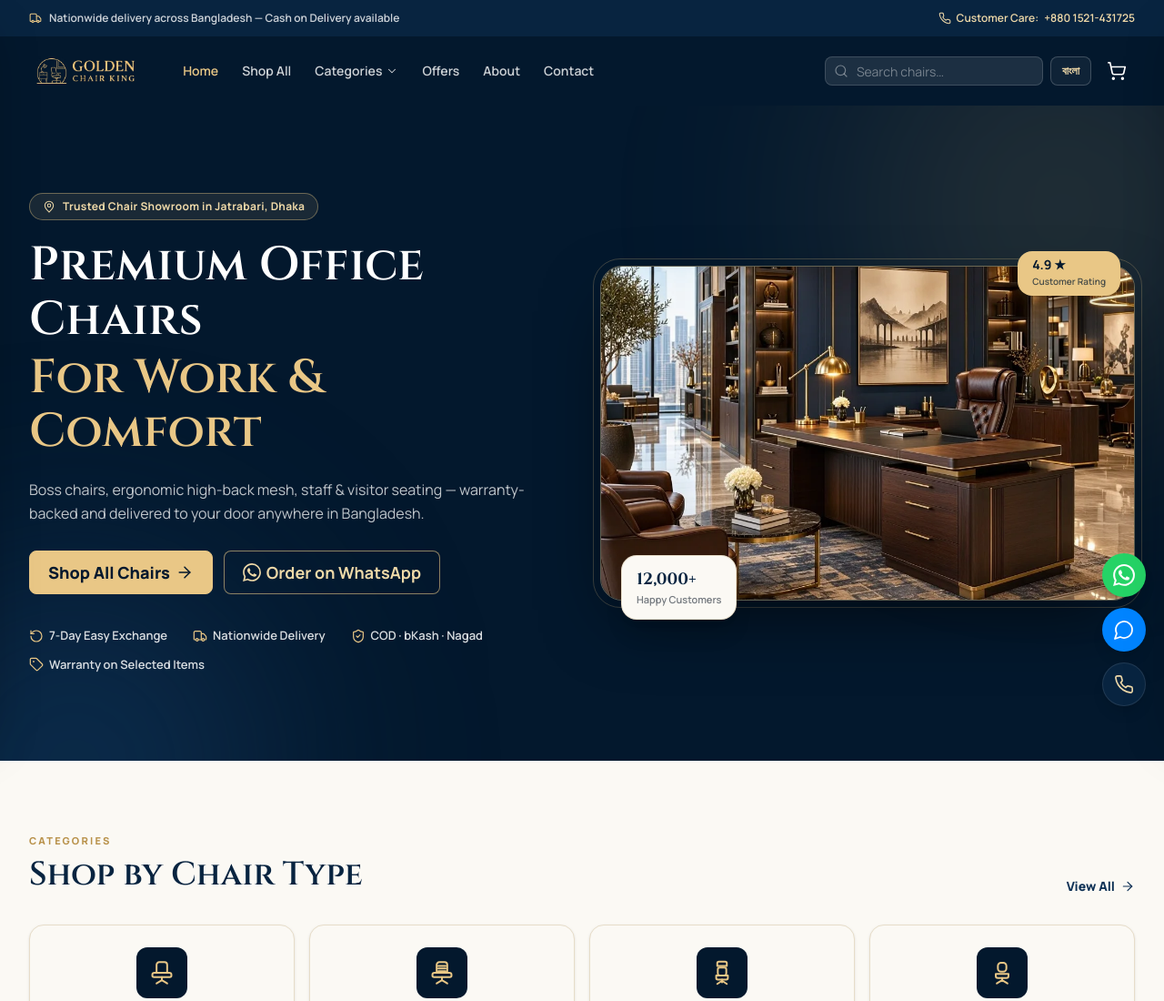
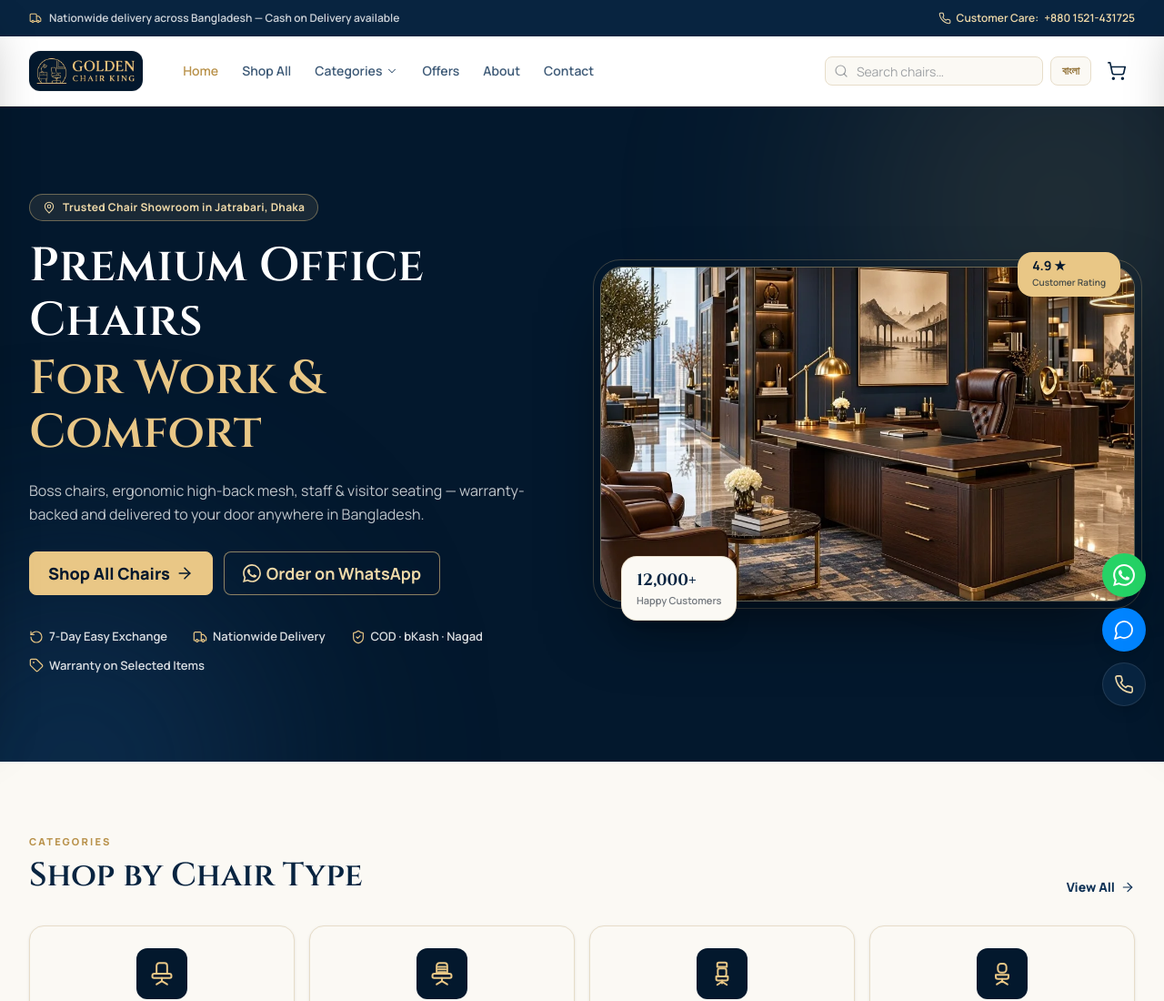
Before and after one commit to imrankhansaami/golden-chair-king-website, a website: page index.html in a window 1280 px wide. Shown: the top 1100 px of the page at 91% size. Drawn offline with Linux system fonts and the light colour scheme.

Commit message:
White header - dark nav links, navy logo chip, light search/lang/cart controls

```diff
--- a/index.html
+++ b/index.html
@@ -391,14 +391,14 @@
 
   <!-- ======= Header ======= -->
 
-  <header id="site-header" class="sticky top-0 z-50 bg-navy-950">
+  <header id="site-header" class="sticky top-0 z-50 border-b border-base-200 bg-white">
     <div class="container-x flex h-16 items-center gap-2 sm:gap-3 lg:h-[76px]">
-      <button type="button" data-open-menu class="btn btn-circle btn-ghost text-white lg:hidden" aria-label="Open menu">
+      <button type="button" data-open-menu class="btn btn-circle btn-ghost text-navy-900 lg:hidden" aria-label="Open menu">
         <svg class="size-6"><use href="#i-menu"/></svg>
       </button>
 
       <a href="index.html" class="flex shrink-0 items-center" aria-label="Golden Chair King — Home">
-        <img src="assets/img/logo-horizontal.png" alt="Golden Chair King" width="742" height="260" fetchpriority="high" class="h-9 w-auto sm:h-10 lg:h-11">
+        <img src="assets/img/logo-horizontal.png" alt="Golden Chair King" width="742" height="260" fetchpriority="high" class="h-9 w-auto rounded-xl ring-1 ring-black/5 sm:h-10 lg:h-11">
       </a>
 
       <nav class="ml-5 hidden items-center gap-0.5 lg:flex" aria-label="Main navigation">
@@ -424,13 +424,13 @@
 
       <div class="ml-auto flex items-center gap-1 sm:gap-2">
         <form action="shop.html" method="get" role="search" class="relative hidden lg:block lg:w-44 xl:w-60">
-          <input type="search" name="q" placeholder="Search chairs…" data-bn-ph="চেয়ার খুঁজুন…" aria-label="Search chairs" class="input input-sm w-full border-white/15 bg-white/10 pl-8.5 text-sm text-white placeholder:text-white/40 focus:border-gold-400 focus:outline-none">
-          <svg class="pointer-events-none absolute top-1/2 left-2.5 size-4 -translate-y-1/2 text-white/40"><use href="#i-search"/></svg>
+          <input type="search" name="q" placeholder="Search chairs…" data-bn-ph="চেয়ার খুঁজুন…" aria-label="Search chairs" class="input input-sm w-full border-base-300 bg-base-100 pl-8.5 text-sm text-navy-900 placeholder:text-base-content/40 focus:border-gold-400 focus:outline-none">
+          <svg class="pointer-events-none absolute top-1/2 left-2.5 size-4 -translate-y-1/2 text-base-content/40"><use href="#i-search"/></svg>
         </form>
-        <button type="button" class="lang-toggle btn btn-sm border-white/20 bg-white/5 px-3 font-bold text-gold-300 hover:border-gold-400 hover:bg-gold-400 hover:text-navy-950" aria-label="Switch to Bangla">
+        <button type="button" class="lang-toggle btn btn-sm border-base-300 bg-base-100 px-3 font-bold text-gold-700 hover:border-gold-400 hover:bg-gold-400 hover:text-navy-950" aria-label="Switch to Bangla">
           <span class="lang-toggle-label">বাংলা</span>
         </button>
-        <button type="button" data-open-cart class="btn btn-circle btn-ghost relative text-white" aria-label="Open cart">
+        <button type="button" data-open-cart class="btn btn-circle btn-ghost relative text-navy-900" aria-label="Open cart">
           <svg class="size-5.5"><use href="#i-cart"/></svg>
           <span class="cart-count badge badge-secondary badge-sm absolute -top-0.5 -right-0.5 border-0 font-extrabold" style="display:none">0</span>
         </button>
--- a/src/input.css
+++ b/src/input.css
@@ -106,10 +106,10 @@
   }
 
   .nav-link {
-    @apply rounded-lg px-3 py-2 text-sm font-semibold text-white/80 transition-colors hover:bg-white/5 hover:text-gold-400;
+    @apply rounded-lg px-3 py-2 text-sm font-semibold text-navy-800/80 transition-colors hover:bg-navy-950/5 hover:text-gold-600;
   }
   .nav-link.active {
-    @apply text-gold-400;
+    @apply text-gold-600;
   }
 
   .menu-link {
```
Also changed, not shown: scripts/build-pages.mjs (+7 -7 lines), assets/css/site.css.
